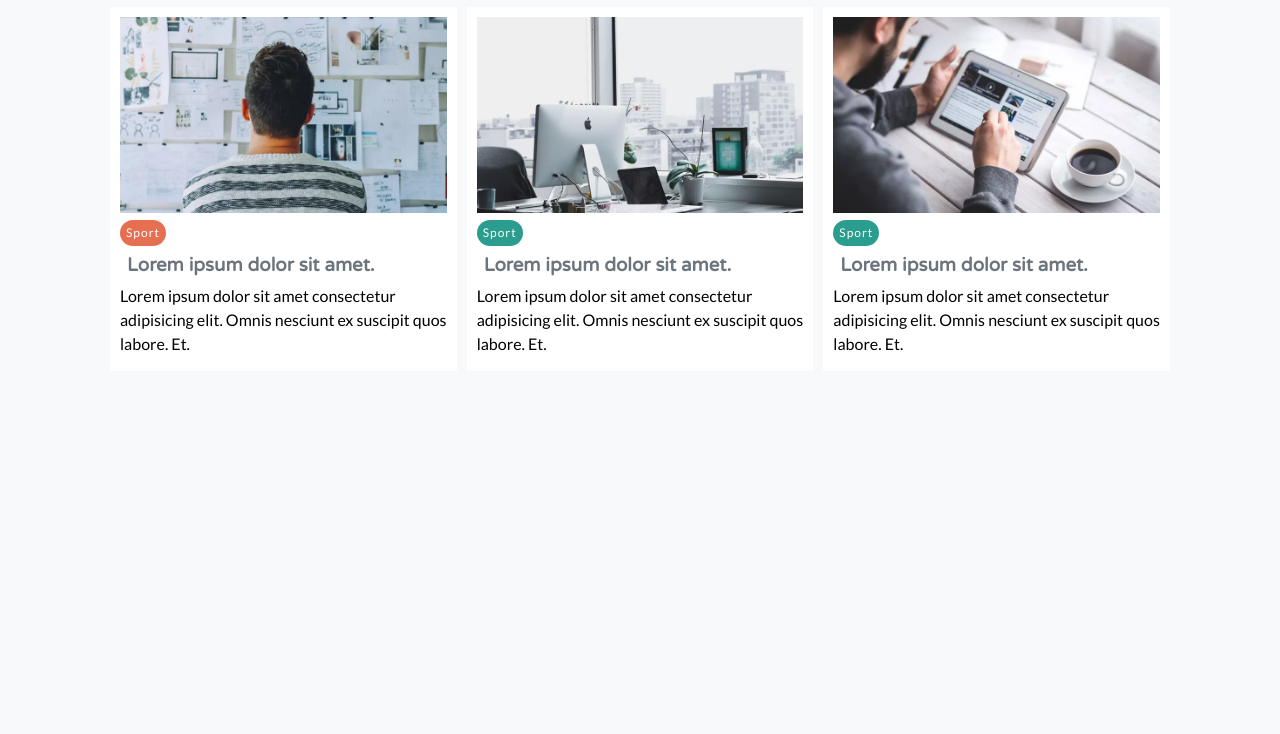
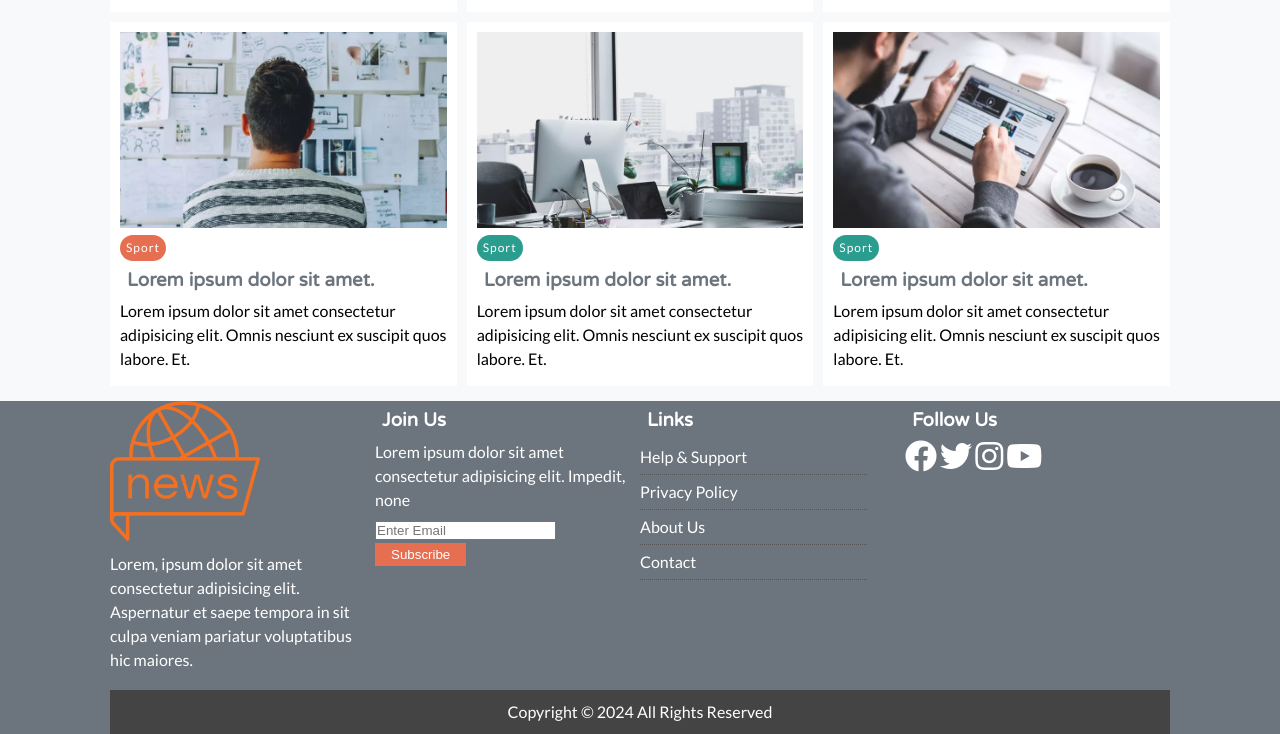
Before and after one commit to karamanburak/HTML-CSS-Projects, a plain HTML site: page NEWS SITE/index.html in a window 1280 px wide. Shown: the part 958-1692 px from the top of the page. Before the commit the page ends 1329 px from the top, so only its background shows below. Drawn offline with Linux system fonts and the light colour scheme.

Commit message:
footer section added

```diff
--- a/NEWS SITE/css/style.css
+++ b/NEWS SITE/css/style.css
@@ -141,8 +141,8 @@ p {
   padding-bottom: 0.5rem;
 }
 .py-2 {
-  padding-top: 0.6rem;
-  padding-bottom: 0.6rem;
+  padding-top: 1.5rem;
+  padding-bottom: 1.5rem;
 }
 .px-1 {
   padding-right: 0.5rem;
@@ -286,3 +286,38 @@ p {
   grid-template-columns: repeat(3, 1fr);
   gap: 1rem;
 }
+
+/* footer */
+#main-footer {
+  background-color: var(--dark-color);
+  color: #fff;
+}
+
+#main-footer img {
+  width: 150px;
+}
+
+#main-footer a {
+  color: #fff;
+}
+
+#main-footer .footer-container {
+  display: grid;
+  grid-template-columns: repeat(4, 1fr);
+  gap: 1.3rem;
+}
+#main-footer .footer-container > *:last-child {
+  background-color: #444;
+  grid-column: 1 / span4;
+  padding: 0.5rem;
+  text-align: center;
+}
+
+#main-footer .footer-container ul li {
+  padding: 0.5rem 0;
+  border-bottom: 1px dotted #555;
+  width: 90%;
+}
+#main-footer .footer-container ul li a:hover {
+  color: var(--primary-color);
+}
--- a/NEWS SITE/index.html
+++ b/NEWS SITE/index.html
@@ -51,8 +51,8 @@
 
     </header>
 
-
-    <section id="main-articles">
+    <!-- articles -->
+    <section id="main-articles" class="py-2">
         <div class="container">
             <h2>Latest News</h2>
             <div class="articles-container">
@@ -130,6 +130,56 @@
         </div>
     </section>
 
+    <!-- footer -->
+    <footer id="main-footer">
+        <div class="container footer-container" class="py-2">
+            <div>
+                <img src="./img/logo.png" alt="">
+                <p>Lorem, ipsum dolor sit amet consectetur adipisicing elit. Aspernatur et saepe tempora in sit culpa
+                    veniam pariatur voluptatibus hic maiores.</p>
+            </div>
+            <div>
+                <h3>Join Us</h3>
+                <p>Lorem ipsum dolor sit amet consectetur adipisicing elit. Impedit, none </p>
+                <form action="">
+                    <input type="email" name="" id="" placeholder="Enter Email">
+                    <input type="submit" value="Subscribe" class="btn btn-primary">
+                </form>
+            </div>
+            <div>
+                <h3>Links</h3>
+                <ul>
+                    <li><a href="#">Help & Support</a></li>
+                    <li><a href="#">Privacy Policy</a></li>
+                    <li><a href="#">About Us</a></li>
+                    <li><a href="#">Contact</a></li>
+                </ul>
+            </div>
+            <div>
+                <h3>Follow Us</h3>
+                <div>
+                    <a href=""><i class="fab fa-facebook fa-2x"></i>
+                        <a href=""><i class="fab fa-twitter fa-2x"></i>
+                            <a href=""><i class="fab fa-instagram fa-2x"></i>
+                                <a href=""><i class="fab fa-youtube fa-2x"></i>
+
+                                </a>
+                </div>
+            </div>
+            <div>
+                <p>Copyright &copy; 2024 All Rights Reserved</p>
+            </div>
+
+        </div>
+    </footer>
+
+
+
+
+
+
+
+
 </body>
 
 </html>
```
